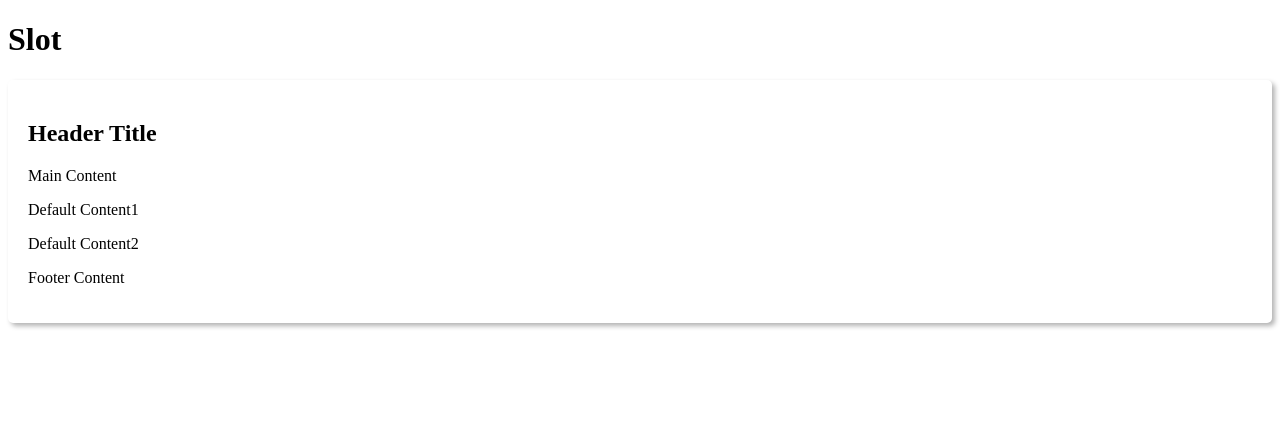
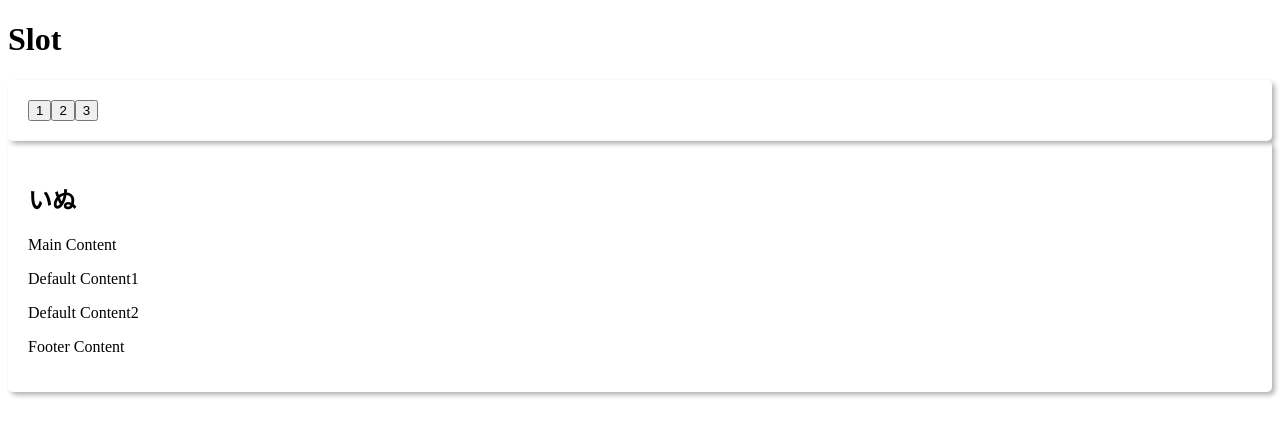
Before and after one commit to sawatch-fisherman/vuejs-2025-learning-log, a Vue app in the folder vuejs-2025-learning-log/: page / in a window 1280 px wide. Shown: the top 436 px of the page. Built offline with nearby package versions, Linux system fonts and the light colour scheme.

Commit message:
section-09-88

```diff
--- a/vuejs-2025-learning-log/src/App.vue
+++ b/vuejs-2025-learning-log/src/App.vue
@@ -10,8 +10,11 @@ import DefaultCard from './components/DefaultCard.vue'
     <p>Default Content1</p>
     <!-- <template v-slot:header></template> -->
     <!-- v-slot:headerと#headerは同じ意味。eslintは#の方を推奨。 -->
-    <template #header>
-      <h2>Header Title</h2>
+    <!-- スロットプロップスは、子コンポーネントで定義していると、親コンポーネントで使用できる。 -->
+    <template #header="{ pageCount }">
+      <h2 v-if="pageCount === 1">いぬ</h2>
+      <h2 v-if="pageCount === 2">ねこ</h2>
+      <h2 v-if="pageCount === 3">とら</h2>
     </template>
     <template #main>
       <p>Main Content</p>
--- a/vuejs-2025-learning-log/src/components/DefaultCard.vue
+++ b/vuejs-2025-learning-log/src/components/DefaultCard.vue
@@ -1,13 +1,18 @@
 <script setup>
 import { ref } from 'vue'
 
-const x = ref('x')
+const pageCount = ref(1)
 </script>
 
 <template>
+  <div>
+    <button @click="pageCount = 1">1</button>
+    <button @click="pageCount = 2">2</button>
+    <button @click="pageCount = 3">3</button>
+  </div>
   <div class="card">
     <header>
-      <slot name="header" />
+      <slot name="header" :page-count="pageCount" />
     </header>
     <main>
       <slot name="main" />
```
